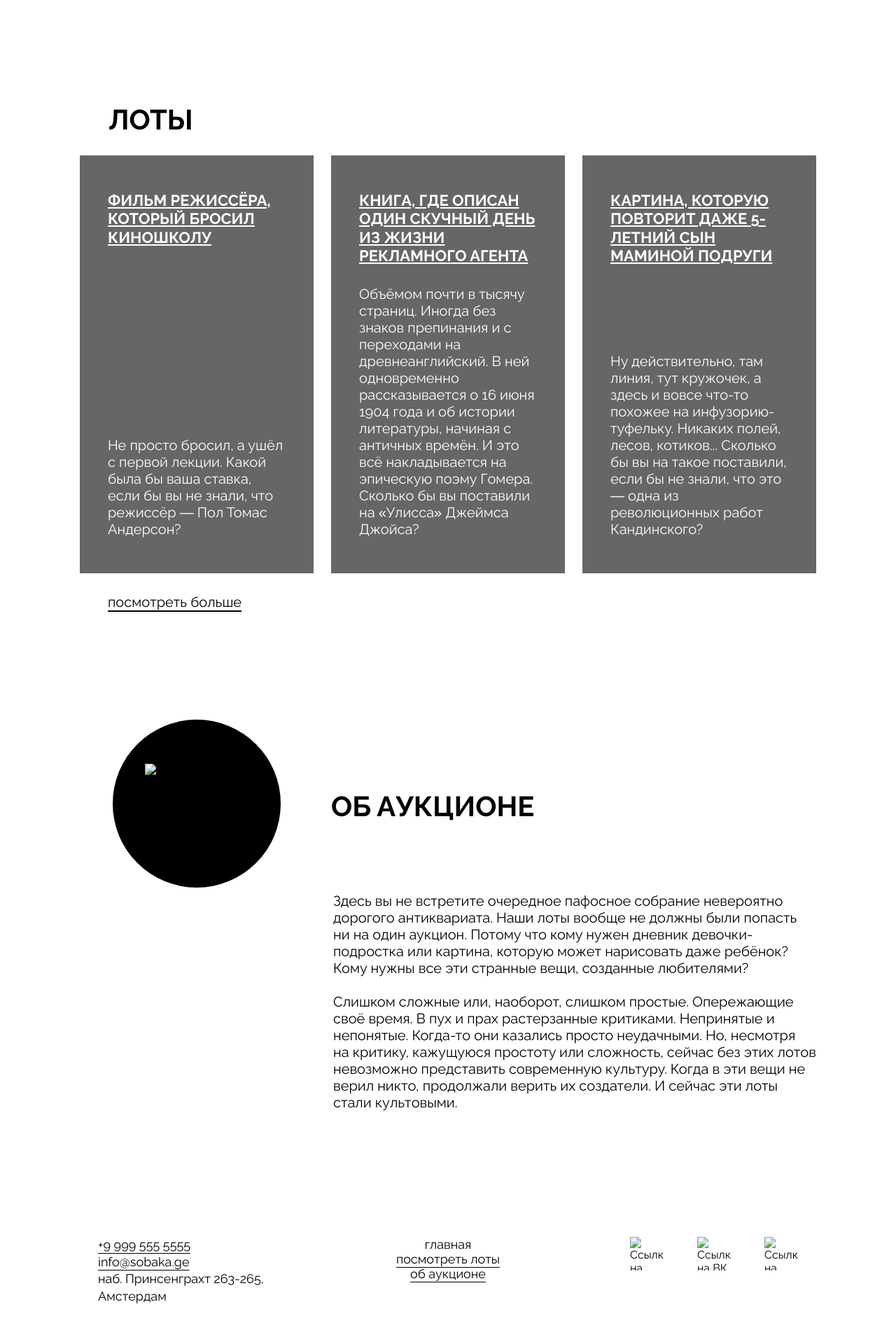
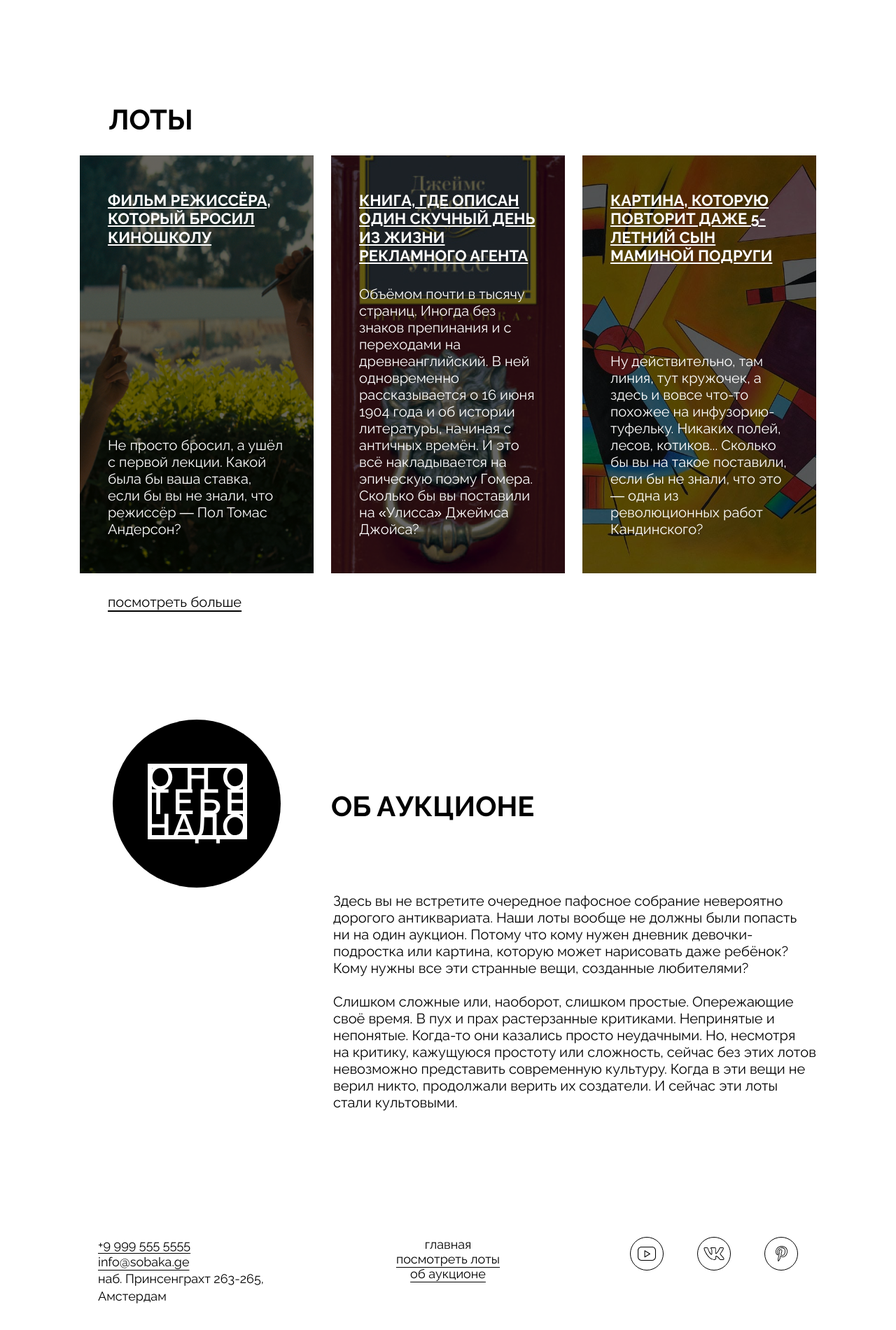
Before and after one commit to AntonZhuravskiy/ono-tebe-nado-fd, a plain HTML site: page index.html in a window 1280 px wide. Shown: the part 1081-2981 px from the top of the page at 70% size. Drawn offline with Linux system fonts and the light colour scheme; the site is published under a folder, as on GitHub Pages, so addresses that start at the root find nothing.

Commit message:
updated html and styles

```diff
--- a/index.html
+++ b/index.html
@@ -141,7 +141,7 @@
             <div class="logo-circle">
               <img
                 class="logo-circle__image"
-                src="/images/logo-white.svg"
+                src="./images/logo-white.svg"
                 alt="Логотип Оно тебе надо белый в черном круге"
               />
             </div>
@@ -218,17 +218,17 @@
         <div class="socials__list">
           <img
             class="socials__item"
-            src="/images/yt.svg"
+            src="./images/yt.svg"
             alt="Ссылка на Ютуб с логотипом"
           />
           <img
             class="socials__item"
-            src="/images/vk.svg"
+            src="./images/vk.svg"
             alt="Ссылка на ВК с логотипом"
           />
           <img
             class="socials__item"
-            src="/images/pinterest.svg"
+            src="./images/pinterest.svg"
             alt="Ссылка на Пинтерест с логотипом"
           />
         </div>
--- a/styles/style.css
+++ b/styles/style.css
@@ -43,7 +43,7 @@
 
 /* ? <!-- ? Навигация --> */
 
-.navigation__wrapper{
+.navigation__wrapper {
   padding-left: 4px;
 }
 
@@ -270,15 +270,15 @@
 }
 
 .card-image-left {
-  background-image: url("/images/card-lot-01.jpg");
+  background-image: url("../images/card-lot-01.jpg");
 }
 
 .card-image-center {
-  background-image: url("/images/card-lot-02.jpg");
+  background-image: url("../images/card-lot-02.jpg");
 }
 
 .card-image-right {
-  background-image: url("/images/card-lot-03.jpg");
+  background-image: url("../images/card-lot-03.jpg");
 }
 
 /* ! <!-- ! Lots ( Третья секция ) --> */
```
